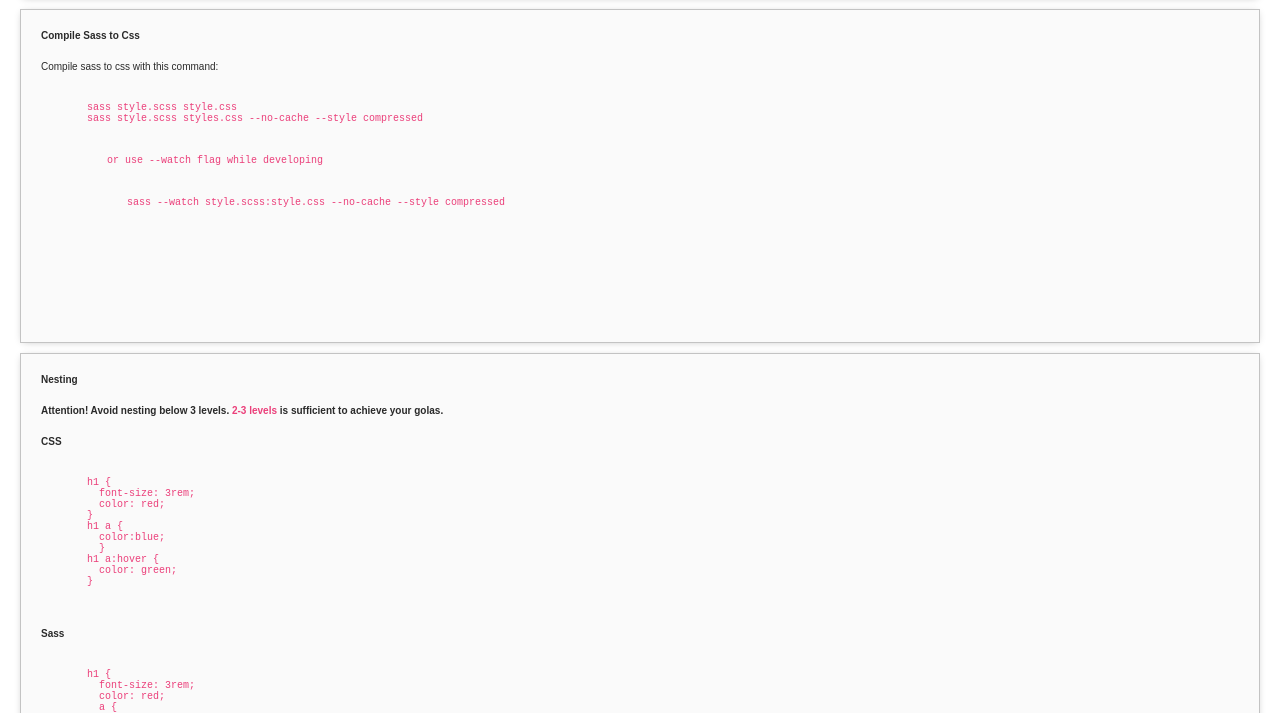
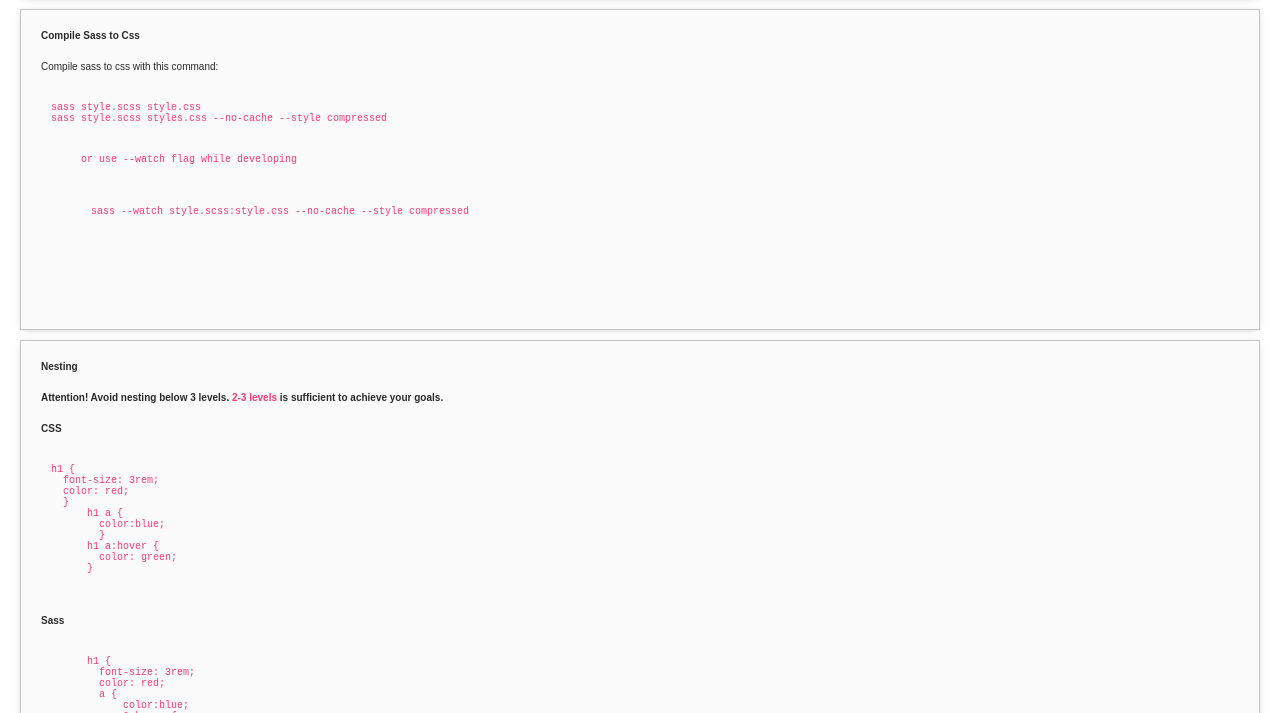
Before and after one commit to squteronsquter/basic-sass-refresher-with-code, a plain HTML site: page index.html in a window 1280 px wide. Shown: the part 87-800 px from the top of the page. Drawn offline with Linux system fonts and the light colour scheme.

Commit message:
Small edits in index.html header

```diff
--- a/index.html
+++ b/index.html
@@ -19,14 +19,13 @@
 <h1 class="large">Sass Course</h1>
 </div>
 <div class="wrapper">
-
 <h2>Compile Sass to Css</h2>
 <p>Compile sass to css with this command:
 <pre>
 sass style.scss style.css
 sass style.scss styles.css --no-cache --style compressed
 <pre>
-      or use --watch flag while developing
+<p>or use --watch flag while developing</p>
 <pre>
 sass --watch style.scss:style.css --no-cache --style compressed
 </pre>
@@ -34,7 +33,7 @@
 </div>
 <div class="wrapper">
 <h2>Nesting</h2>
-  <h3>Attention! Avoid nesting below 3 levels. <span style="color: #EB3F7A">2-3 levels</span> is sufficient to achieve your golas.</h3>
+<h3>Attention! Avoid nesting below 3 levels. <span style="color: #EB3F7A">2-3 levels</span> is sufficient to achieve your goals.</h3>
 
 <h3>CSS</h3>
 <pre>
```
Lines whose indentation alone changed are shown as unchanged.
